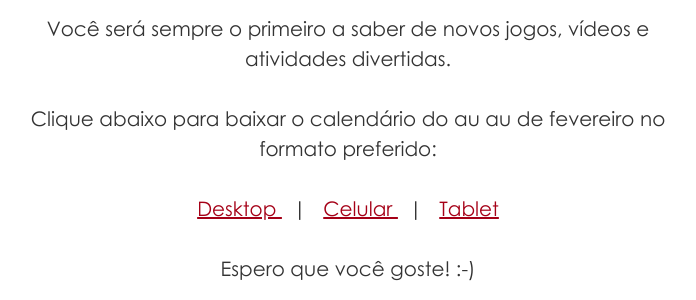
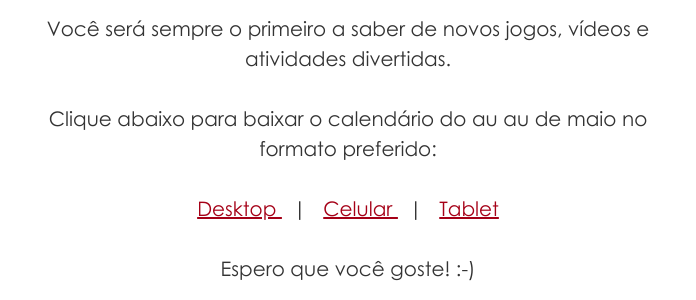
Before and after one commit to rogerhil/oauau, a Django app: template src/templates/confirmation.html in a window 1280 px wide. Shown: the part 735-1035 px from the top of the page, without its empty margins (292-988 px from the left). Run offline with Django 3.2, Linux system fonts and the light colour scheme; the template is opened without the code that fills it, so the values that code supplies are empty; some libraries are stand-ins or nearby versions.

Commit message:
Calendar month change to May.

```diff
--- a/src/templates/confirmation.html
+++ b/src/templates/confirmation.html
@@ -14,16 +14,16 @@
             atividades divertidas.
         </h3>
         <h3>
-            Clique abaixo para baixar o calendário do au au de fevereiro no formato preferido:
+            Clique abaixo para baixar o calendário do au au de maio no formato preferido:
         </h3>
         <h3>
-            <a href="{% static 'img/calendar/2016/abril_desktop.jpg' %}">
+            <a href="{% static 'img/calendar/2016/maio_desktop.jpg' %}">
                 Desktop
             </a>&nbsp;&nbsp;|&nbsp;&nbsp;
-            <a href="{% static 'img/calendar/2016/abril_celular.jpg' %}">
+            <a href="{% static 'img/calendar/2016/maio_celular.jpg' %}">
                 Celular
             </a>&nbsp;&nbsp;|&nbsp;&nbsp;
-            <a href="{% static 'img/calendar/2016/abril_tablet.jpg' %}">
+            <a href="{% static 'img/calendar/2016/maio_tablet.jpg' %}">
                 Tablet
             </a>
         </h3>
```
